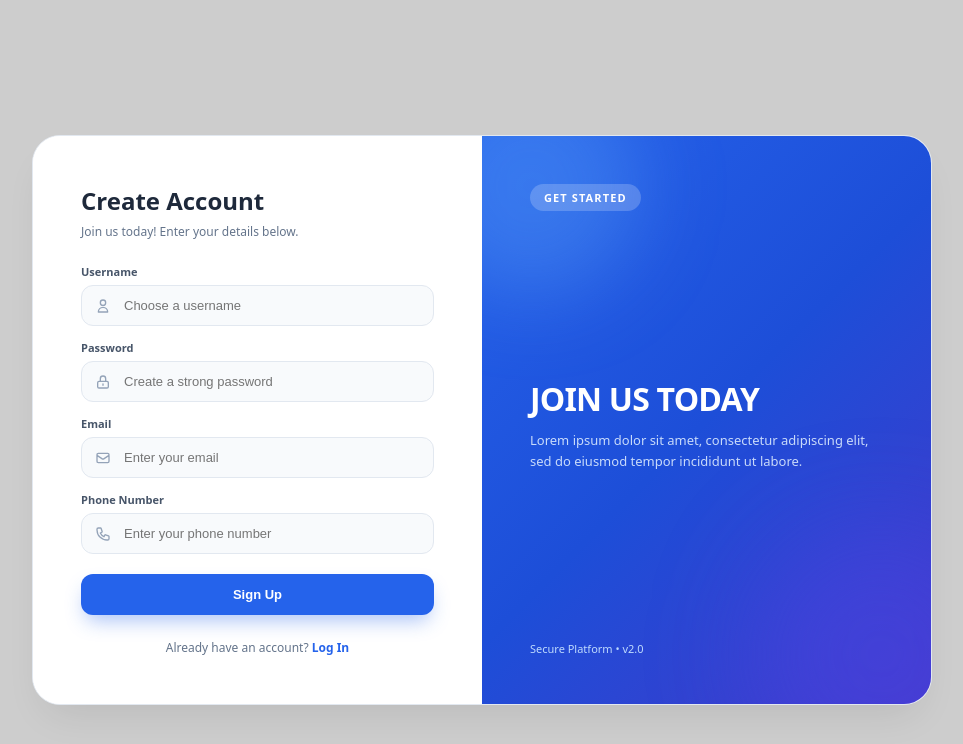
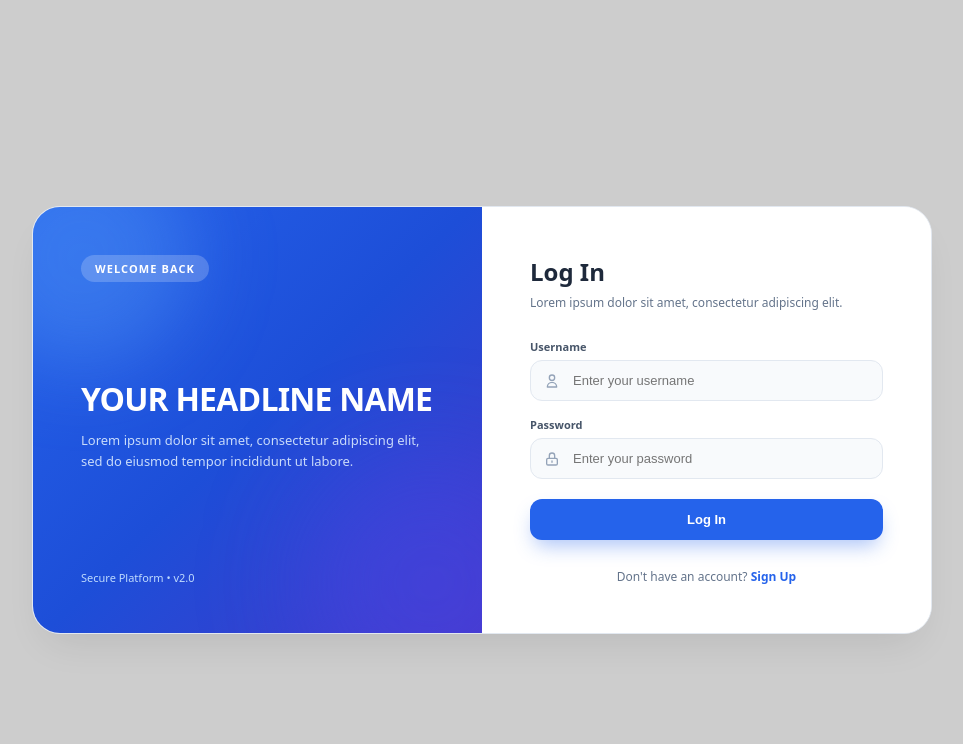
Before and after one commit to sina-script/Plaza-Form, a React (Vite) app: page / in a window 1280 px wide. Shown: the top 744 px of the page, without its empty margins (158-1121 px from the left). Built offline with nearby package versions, Linux system fonts and the light colour scheme.

Commit message:
Add changeToLogIn and changeToSignup functions

```diff
--- a/src/App.jsx
+++ b/src/App.jsx
@@ -1,12 +1,24 @@
-import React from 'react'
-import Login from "./components/Login/Login"
-import Signup from './components/Signup/Signup'
-import "./App.css"
+import React, { useState } from "react";
+import Login from "./components/Login/Login";
+import Signup from "./components/Signup/Signup";
+import "./App.css";
 
 function App() {
+  const [formType, setFormType] = useState("login");
+
+  const changeToSignUp = () => {
+    setFormType("signup");
+  };
+
+  const changeToLogIn = () => {
+    setFormType("login");
+  };
+
   return (
-    <div className="main-wrapper"><Signup></Signup></div>
-  )
+    <div className="main-wrapper">
+      {formType === "login" ? <Login changeToSignUp={changeToSignUp}></Login> : <Signup changeToLogIn={changeToLogIn}></Signup>}
+    </div>
+  );
 }
 
-export default App
+export default App;
--- a/src/components/Login/Login.jsx
+++ b/src/components/Login/Login.jsx
@@ -1,7 +1,7 @@
 import React from "react";
 import styles from "./Login.module.css";
 
-function Login() {
+function Login({changeToSignUp}) {
   return (
     <div className={styles.loginCard}>
       <div className={styles.heroSection}>
@@ -95,7 +95,7 @@ function Login() {
 
         <div className={styles.signupFooter}>
           Don't have an account?{" "}
-          <a href="#signup" className={styles.signupLink}>
+          <a href="#signup" className={styles.signupLink} onClick={changeToSignUp}>
             Sign Up
           </a>
         </div>
--- a/src/components/Signup/Signup.jsx
+++ b/src/components/Signup/Signup.jsx
@@ -1,7 +1,7 @@
 import React from "react";
 import styles from "./Signup.module.css";
 
-function Signup() {
+function Signup({changeToLogIn}) {
   return (
     <div className={styles.signupCard}>
 
@@ -136,7 +136,7 @@ function Signup() {
 
         <div className={styles.loginFooter}>
           Already have an account?{" "}
-          <a href="#login" className={styles.loginLink}>
+          <a href="#login" className={styles.loginLink} onClick={changeToLogIn}>
             Log In
           </a>
         </div>
```
